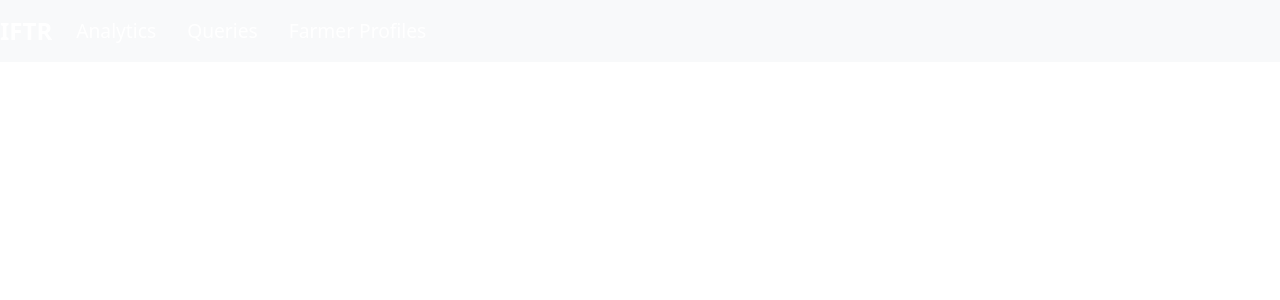
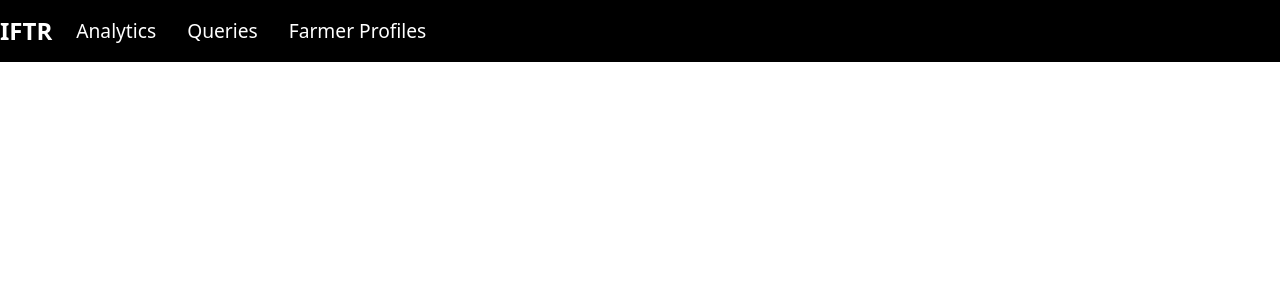
Before and after one commit to cfghyderabad24/Team-30, a React (Create React App) app in the folder frontend/: page /analytics in a window 1280 px wide. Shown: the top 300 px of the page. Built offline with nearby package versions, Linux system fonts and the light colour scheme.

Commit message:
Final Code

```diff
--- a/frontend/src/components/ngo/horizontalbar/Horizontalbar.js
+++ b/frontend/src/components/ngo/horizontalbar/Horizontalbar.js
@@ -7,7 +7,7 @@ function Horizontalbar() {
   return (
     <div>
       {/* Top Navbar */}
-      <Navbar bg="light" expand="lg" className="top-navbar">
+      <Navbar bg="black" expand="lg" className="top-navbar">
         <Navbar.Brand href="#home">IFTR</Navbar.Brand>
         <Navbar.Toggle aria-controls="basic-navbar-nav" />
         <Navbar.Collapse id="basic-navbar-nav">
```
